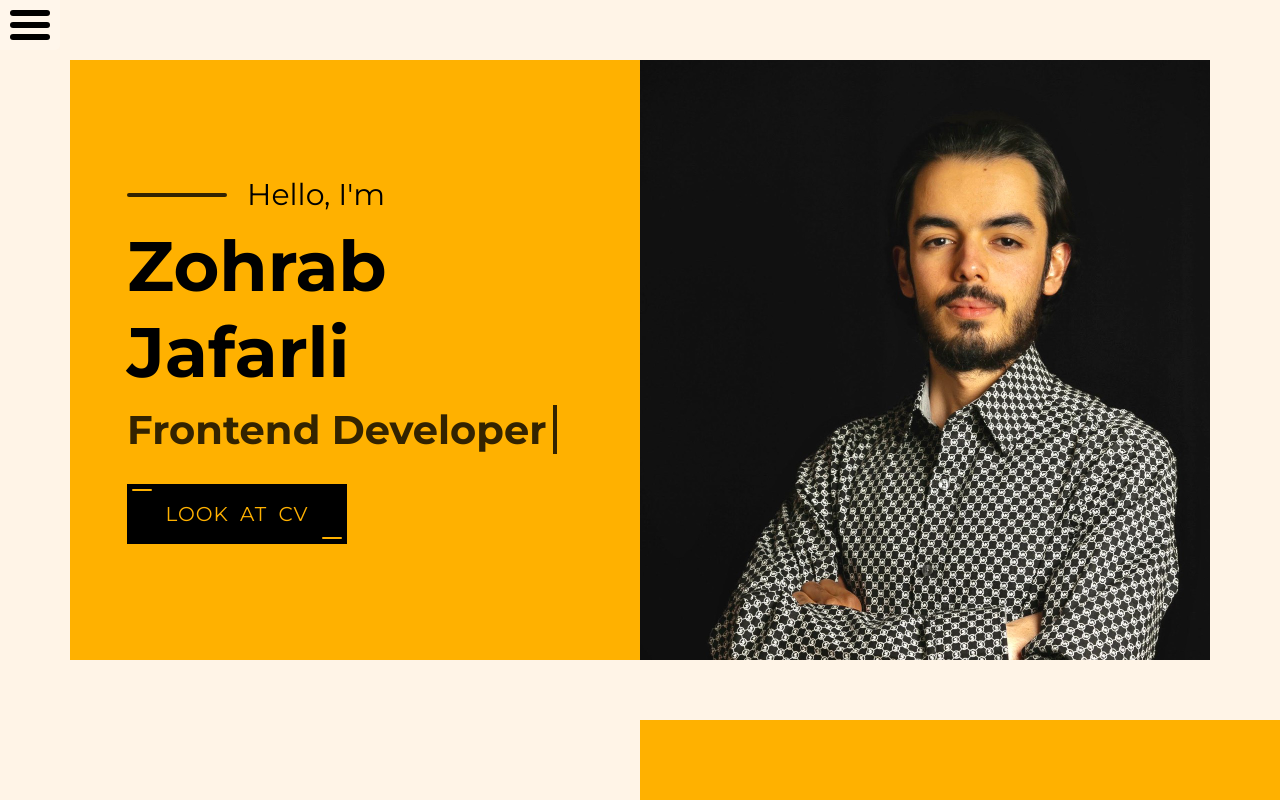
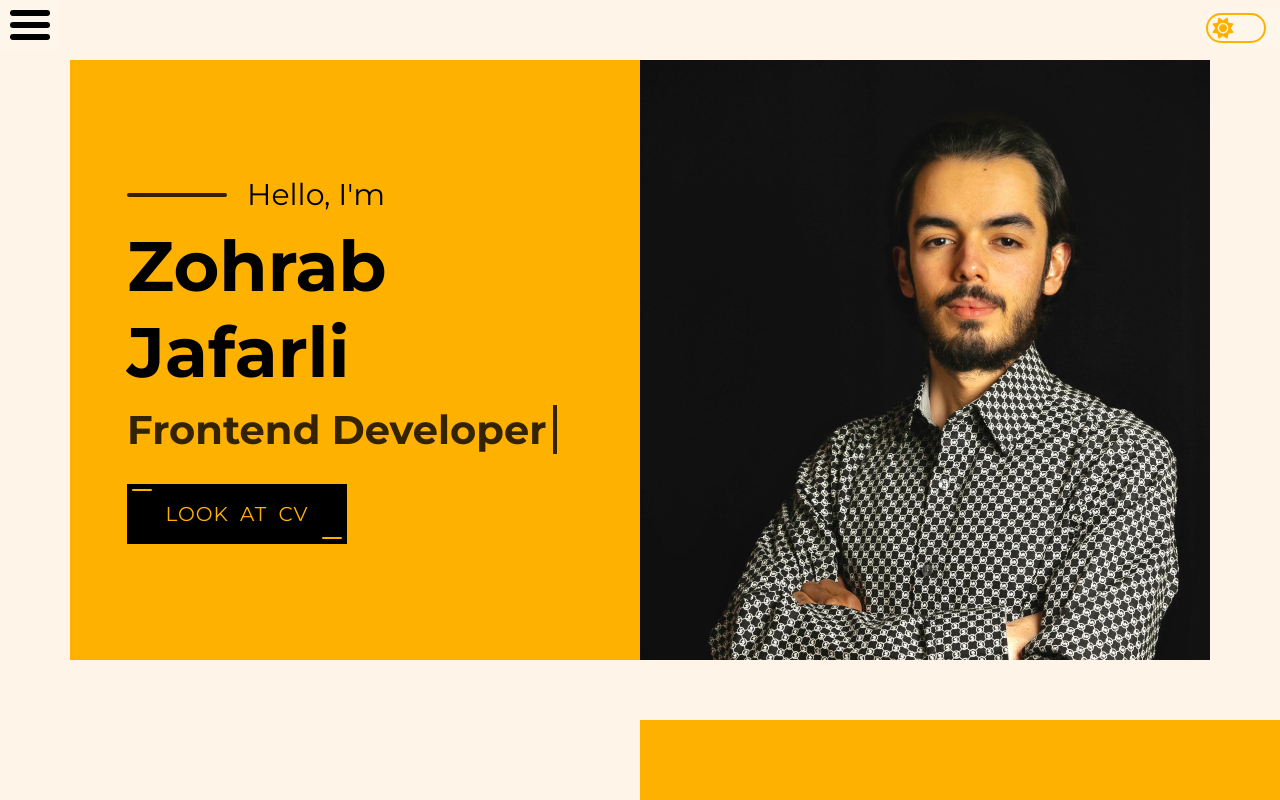
Before and after one commit to Jafarl1/Portfolio, a React (Vite) app: page / in a window 1280 px wide. Shown: the top 800 px of the page. Built offline with nearby package versions, Linux system fonts and the light colour scheme.

Commit message:
dark mode added

```diff
--- a/src/App.jsx
+++ b/src/App.jsx
@@ -1,4 +1,5 @@
-import React from "react"
+import React, { useState, useEffect } from 'react';
+import ClipLoader from "react-spinners/ClipLoader";
 import './assets/css/style.css'
 import Navbar from "./components/Navbar"
 import Home from "./components/Home"
@@ -11,16 +12,69 @@ import Contact from './components/Contact'
 
 function App() {
 
+  const [theme, setTheme] = useState('');
+  const [playAnimation, setPlayAnimation] = useState(false);
+
+  useEffect(() => {
+    if (localStorage.getItem('mode')) {
+      setTheme(localStorage.getItem('mode'));
+    }
+    else {
+      localStorage.setItem('mode', 'light');
+      setTheme('light')
+    }
+
+    const onPageLoad = () => {
+      setPlayAnimation(true);
+      };
+      if (document.readyState === "complete") {
+      onPageLoad();
+      }
+      else {
+        window.addEventListener("load", onPageLoad);
+        return () => window.removeEventListener("load", onPageLoad);
+      }
+  }, [])
+
+  const changeTheme = () => {
+    if (localStorage.getItem('mode') === 'light') {
+      localStorage.setItem('mode', 'dark');
+    }
+    else {
+      localStorage.setItem('mode', 'light');
+    }
+    setTheme(localStorage.getItem('mode'));
+  }
+
   return (
-    <div className="App">
-      <Navbar />
-      <Home />
-      <About />
-      <Services />
-      <Portfolio />
-      <Testimonnials />
-      <Contact />
-    </div>
+    <>
+      {
+        !playAnimation ?
+          <div className="main_loader">
+            <ClipLoader
+              color="#ffb100"
+              size={100}
+            />
+          </div>
+          :
+          <div className={theme === "light" ? "App" : "App dark_bg"}>
+            <div className="theme">
+              <div className="theme_btn" onClick={() => changeTheme()}>
+                <div className={theme === 'light' ? "bounce" : "bounce b_dark"}>
+                  <i className={theme === 'light' ? "fa-solid fa-sun" : "fa-solid fa-moon"}></i>
+                </div>
+              </div>
+            </div>
+            <Navbar />
+            <Home theme={theme} />
+            <About theme={theme} />
+            <Services theme={theme} />
+            <Portfolio theme={theme} />
+            <Testimonnials theme={theme} />
+            <Contact theme={theme} />
+          </div>
+      }
+    </>
   )
 }
 
--- a/src/assets/css/style.css
+++ b/src/assets/css/style.css
@@ -12,6 +12,7 @@ html {
 :root {
   --yellow: #ffb100;
   --back: rgb(255, 244, 231);
+  --dark: #040911;
 }
 ::-webkit-scrollbar {
   display: none;
@@ -23,6 +24,73 @@ html {
   width: 100%;
   height: auto;
   background-color: var(--back);
+  transition: 1s;
+}
+
+/* T H E M E */
+.theme {
+  width: 80px;
+  height: 40px;
+  background-color: rgba(255, 255, 255, 0.2);
+  border-radius: 25px 0px 0px 25px;
+  display: flex;
+  align-items: center;
+  padding-left: 6px;
+  cursor: pointer;
+  z-index: 10;
+  position: fixed;
+  top: 8px;
+  right: 0px;
+}
+.theme_btn {
+  width: 60px;
+  height: 30px;
+  border-radius: 30px;
+  border: 2px solid var(--yellow);
+  background-color: transparent;
+  display: flex;
+  align-items: center;
+  padding: 0px 2px;
+  transition: 1s;
+}
+.b_dark {
+  transform: translateX(26px);
+  transition: 1s;
+}
+.bounce {
+  width: 26px;
+  height: 26px;
+  border-radius: 50%;
+  display: flex;
+  justify-content: center;
+  align-items: center;
+  color: var(--yellow);
+  font-size: 21px;
+  transition: .5s;
+}
+.bounce i {
+  transition: .5s;
+}
+.dark_font {
+  color: rgba(255, 244, 231, 0.8) !important;
+}
+.dark_bg {
+  background-color: var(--dark) !important;
+}
+.light_bg {
+  background-color: rgba(255, 244, 231, 0.8) !important;
+}
+.dark_btn {
+  background-color: var(--dark) !important;
+  border-color: var(--dark) !important;
+}
+.main_loader {
+  width: 100%;
+  height: 100vh;
+  background-color: var(--back);
+  display: flex;
+  justify-content: center;
+  align-items: center;
 }
 
 /* N A V B A R */
@@ -148,9 +216,7 @@ html {
   font-size: 30px;
   position: relative;
   padding-left: 120px;
-}
-.home .line_span::after {
-  background-color: rgba(0, 0, 0, 0.8);
+  transition: 1s;
 }
 .line_span::after {
   content: "";
@@ -161,6 +227,9 @@ html {
   height: 4px;
   background-color: var(--yellow);
   border-radius: 2px;
+}
+.home .line_span::after {
+  background-color: rgba(0, 0, 0, 0.8);
 }
 .home .info .name {
   font-size: 70px;
@@ -295,24 +364,28 @@ html {
   font-size: 60px;
   margin-top: 10px;
   margin-bottom: 20px;
+  transition: 1s;
 }
 .about_info p {
   font-size: 18px;
   margin-top: 30px;
+  transition: 1s;
 }
 .about_info .socials {
   font-size: 30px;
   display: flex;
   gap: 25px;
   margin-top: 30px;
+
 }
 .about_info .socials a {
   color: black;
   cursor: pointer;
-  transition: 0.3s;
+  transition: .3s;
 }
 .about_info .socials a:hover {
   color: var(--yellow);
+  transition: .3s;
 }
 .skills {
   width: 50%;
@@ -334,6 +407,9 @@ html {
   flex-direction: column;
   justify-content: space-between;
   padding: 15px 0px;
+}
+.my_skills .line_span::after {
+  background-color: rgba(0, 0, 0, 0.8);
 }
 .my_skill .top {
   width: 100%;
@@ -369,6 +445,11 @@ html {
   white-space: nowrap;
   overflow: hidden;
   border-right: 4px solid rgba(0, 0, 0, 0.8);
+  transition: 1s;
+}
+.what_i_do h1.dark_top_anim {
+  border-right: 4px solid rgba(255, 244, 231, 0.8);
+  animation: typing 0.8s steps(11), blink 0.5s step-end infinite alternate;
 }
 .services_page .foot_line {
   width: 100%;
@@ -410,6 +491,7 @@ html {
   display: flex;
   flex-direction: column;
   align-items: center;
+  transition: 1s;
 }
 .service_info p {
   font-size: 15px;
@@ -432,6 +514,7 @@ html {
   justify-content: space-between;
   align-items: center;
   color: var(--back);
+  transition: 1s;
 }
 .inline_item span:last-child {
   font-size: 18px;
@@ -459,6 +542,7 @@ html {
   letter-spacing: 5px;
   transform: rotate(-90deg);
   color: var(--back);
+  transition: 1s;
 }
 .my_portfolio {
   width: 84%;
@@ -475,7 +559,7 @@ html {
   cursor: pointer;
   padding-bottom: 5px;
   position: relative;
-  transition: 0.2s;
+  transition: 1s;
 }
 .filter label::after {
   content: "";
@@ -513,12 +597,27 @@ html {
   padding: 10px;
   gap: 35px;
 }
-.items::-webkit-scrollbar {
+.items_dark {
+  width: 100%;
+  height: 520px;
+  overflow-y: auto;
+  display: flex;
+  flex-wrap: wrap;
+  padding: 10px;
+  gap: 35px;
+}
+.items::-webkit-scrollbar,
+.items_dark::-webkit-scrollbar {
   display: block;
 }
 .items::-webkit-scrollbar-thumb {
   background-color: var(--yellow);
   border: 7px solid var(--back);
+  border-radius: 20px;
+}
+.items_dark::-webkit-scrollbar-thumb {
+  background-color: var(--yellow);
+  border: 7px solid var(--dark);
   border-radius: 20px;
 }
 .project {
@@ -591,6 +690,7 @@ html {
 }
 .reviews h1 {
   font-size: 70px;
+  transition: 1s;
 }
 .mySwiper {
   height: 100%;
@@ -736,7 +836,7 @@ html {
   border: none;
   border-bottom: 1px solid #999;
   border-radius: 0px;
-  background-color: var(--back);
+  background-color: transparent;
   font-size: 20px;
   color: #666;
 }
@@ -756,6 +856,7 @@ html {
   position: relative;
   overflow: hidden;
   cursor: pointer;
+  background-color: transparent;
 }
 .button::before {
   content: "";
@@ -793,6 +894,7 @@ html {
   left: 3px;
   transition: 0.5s;
   z-index: 1;
+  transition: 1s;
 }
 .button:hover #submit_btn {
   color: var(--yellow);
@@ -810,9 +912,6 @@ html {
 }
 .swal2-confirm {
   background-color: var(--yellow) !important;
-}
-.loader {
-  transition: 1s;
 }
 
 @media screen and (max-width: 1492px) {
--- a/src/components/Contact.jsx
+++ b/src/components/Contact.jsx
@@ -4,7 +4,7 @@ import Swal from 'sweetalert2';
 import ClipLoader  from "react-spinners/ClipLoader";
 
 
-function Contact() {
+function Contact({theme}) {
 
   const form = useRef();
 
@@ -72,14 +72,14 @@ function Contact() {
   return (
     <div className="contact_page" id='contact'>
       <div className="vertical_head">
-        <h1>
+        <h1 className={theme === 'dark' ? 'dark_font' : ''}>
           Contact
         </h1>
       </div>
       <div className="contacts">
         <div className="touch">
           <form ref={form} onSubmit={(e) => submitForm(e)}>
-            <span className='line_span'>
+            <span className={theme === 'light' ? 'line_span' : 'line_span dark_font'}>
               Get In Touch
             </span>
             <input type="text" className='form_item' name='name' placeholder='Name Surname' onChange={(e) => checkValue(e)} />
@@ -87,7 +87,7 @@ function Contact() {
             <input type="email" className='form_item' name="email" placeholder='E-mail' onChange={(e) => checkValue(e)} />
             <textarea className='form_item' name="text" placeholder='Your message' onChange={(e) => checkValue(e)}></textarea>
             <div className="button">
-              <button id='submit_btn'>
+              <button id='submit_btn' className={theme === 'dark' ? 'dark_btn' : ''}>
                 Send Message
               </button>
             </div>
--- a/src/components/Home.jsx
+++ b/src/components/Home.jsx
@@ -1,7 +1,7 @@
 import React, { useState, useEffect, useRef } from 'react'
 import myImg from '../assets/images/Me.jpg'
 
-function Home() {
+function Home({theme}) {
 
   const [view, setView] = useState(false);
   const dev = useRef();
@@ -52,7 +52,10 @@ function Home() {
           <h1 ref={dev} className={view ? 'dev typing_anim' : 'dev'}>
             Frontend Developer
           </h1>
-          <a href="https://drive.google.com/file/d/1A-0sh4IxF_cyLovLKblYuHle9DmnOe_5/view?usp=sharing" target='_blank' className='CV'>
+          <a href="https://drive.google.com/file/d/1A-0sh4IxF_cyLovLKblYuHle9DmnOe_5/view?usp=sharing"
+            target='_blank'
+            className={theme === "light" ? 'CV' : 'CV dark_btn'}
+          >
             Look at cv
           </a>
         </div>
--- a/src/components/Portfolio.jsx
+++ b/src/components/Portfolio.jsx
@@ -2,7 +2,7 @@ import React, { useState, useEffect, useRef } from 'react'
 import { useSelector } from 'react-redux'
 
 
-function Portfolio() {
+function Portfolio({theme}) {
 
   const checkFilter = (e) => {
     setChosen(e.target.id);
@@ -26,7 +26,7 @@ function Portfolio() {
   return (
     <div className="portfolio_page" id='portfolio'>
       <div className="vertical_head">
-        <h1>
+        <h1 className={theme === 'dark' ? 'dark_font' : ''}>
           Portfolio
         </h1>
       </div>
@@ -34,14 +34,14 @@ function Portfolio() {
         <div className="filter">
           {
             filters.map(e => (
-              <div key={e.id}>
+              <div key={e.id} className={theme === 'dark' ? 'dark_font' : ''}>
                 <input type="radio" name="name" id={e.id} onClick={(a) => checkFilter(a)} defaultChecked={e.id === 'all'} />
                 <label htmlFor={e.id}> {e.text} </label>
               </div>
             ))
           }
         </div>
-        <div className="items">
+        <div className={theme === 'light' ? "items" : "items_dark"}>
           {
             data.map(e => (
               <a href={e.link} target='_blank' className="project" key={e.id}>
--- a/src/components/Testimonnials.jsx
+++ b/src/components/Testimonnials.jsx
@@ -7,7 +7,7 @@ import "swiper/css/effect-coverflow"
 import "swiper/css/pagination"
 
 
-function Testimonnials() {
+function Testimonnials({theme}) {
 
   let { customers, companies } = useSelector(state => state);
 
@@ -15,7 +15,7 @@ function Testimonnials() {
     <>
       <div className="testimonnials_page" id='testimonnials'>
         <div className="reviews">
-          <div className="headline">
+          <div className={theme === 'light' ? 'headline' : 'headline dark_font'}>
             <span className='line_span'>
               Testimonnials
             </span>
--- a/src/main.jsx
+++ b/src/main.jsx
@@ -11,4 +11,5 @@ ReactDOM.createRoot(document.getElementById('root')).render(
     <Provider store={str}>
         <App />
     </Provider>
+
 )
```
Also changed, not shown: src/components/About.jsx (+8 -6 lines), src/components/Services.jsx (+6 -6 lines).
